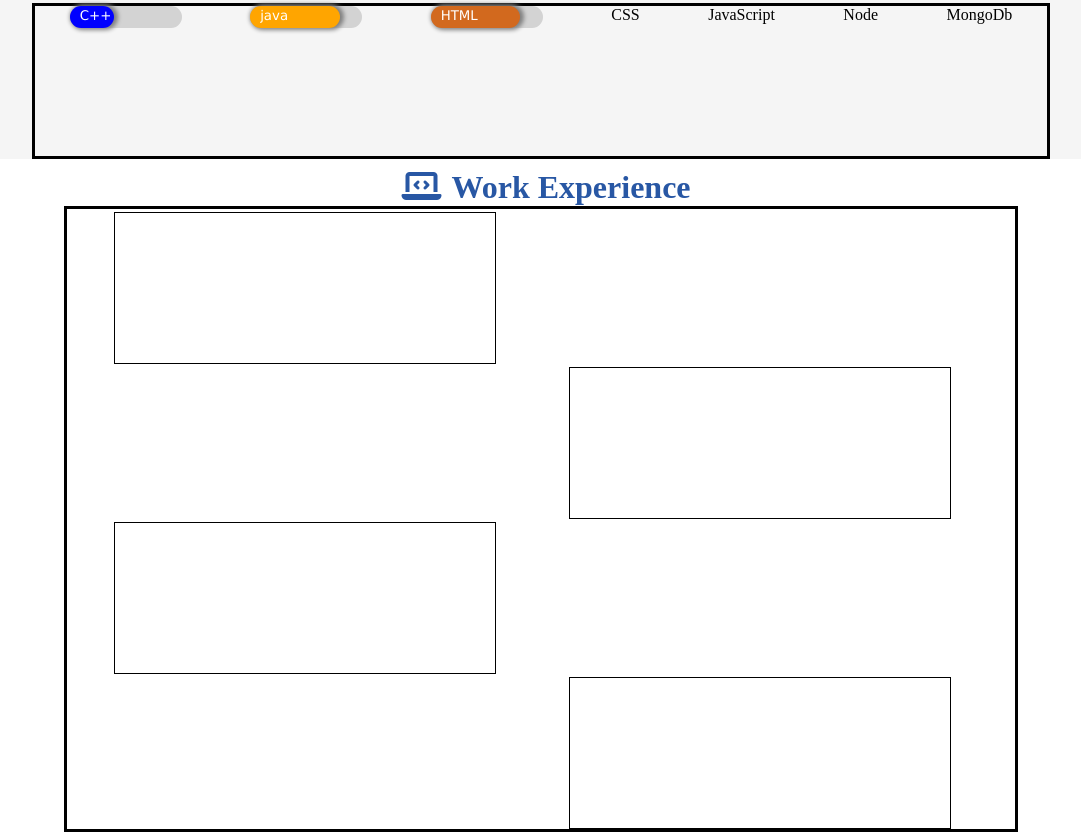
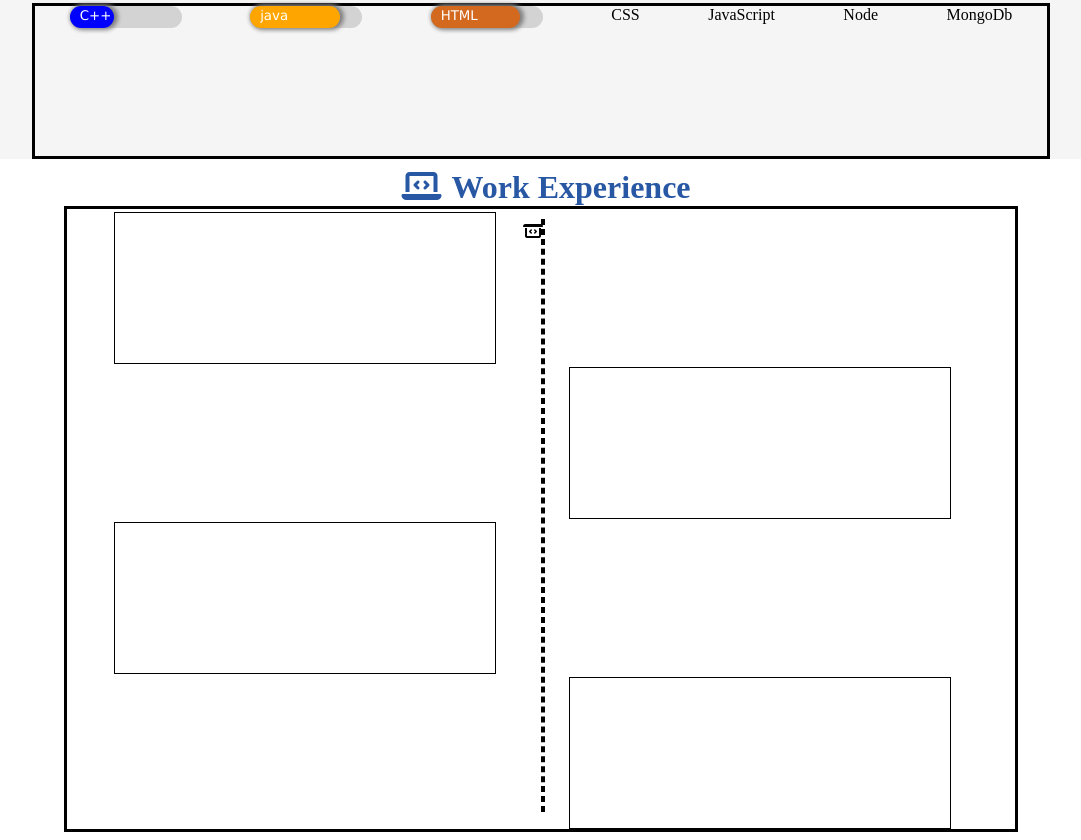
Before and after one commit to Abhaydutt2003/CodingNinjasFrontend, a plain HTML site: page CssStart/StartingWithResumeProject/DemoResume.html in a window 1280 px wide. Shown: the part 884-1724 px from the top of the page, without its empty margins (99-1180 px from the left). Drawn offline with Linux system fonts and the light colour scheme.

Commit message:
Update DemoResume.html

```diff
--- a/CssStart/StartingWithResumeProject/DemoResume.html
+++ b/CssStart/StartingWithResumeProject/DemoResume.html
@@ -5,6 +5,7 @@
     <title>Demo Resume</title>
     <link rel="stylesheet" type="text/css" href="/CssStart/StartingWithResumeProject/Demo.css">
     <script src="https://kit.fontawesome.com/79516710f4.js" crossorigin="anonymous"></script>
+    <meta name  = "viewport" content="width = device-width initial-scale = 1">
 </head>
 
 <body>
@@ -91,6 +92,11 @@
                 <div class = "timeLineBox"></div>
                 <div class = "timeLineBox"></div>
                 <div class = "timeLineBox"></div>
+                <div class = "timeLineDivider">
+                    <div class = "timeLineTraveller">
+                        <span><i class="fa-solid fa-laptop-code"></i></span>
+                    </div>
+                </div>
             </div>
         </section>
         <section id="education">
```
